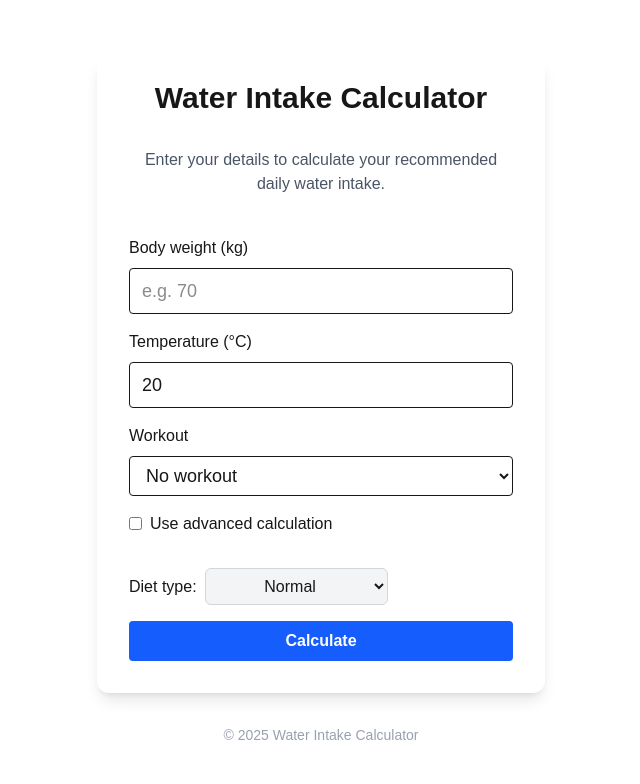
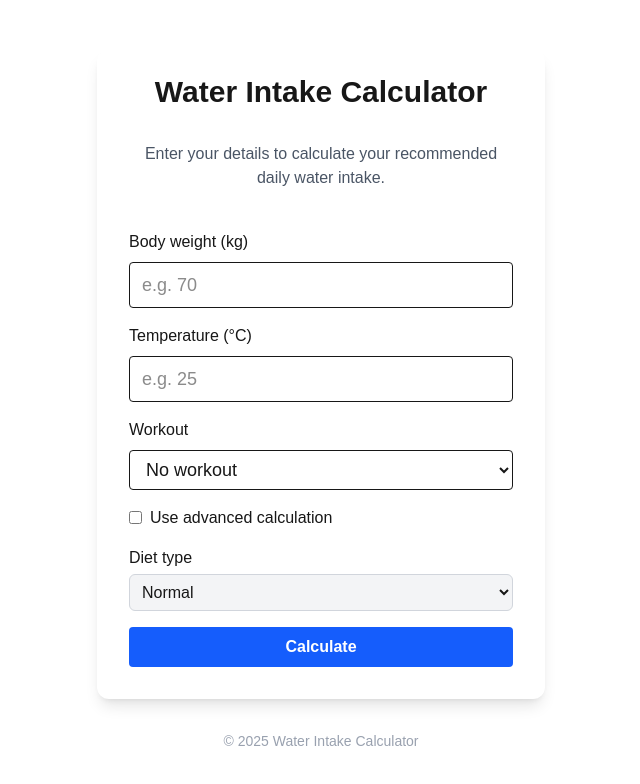
Before and after one commit to Knirkeli/water-calculator, a Next.js app: page / in a window 1280 px wide. Shown: the top 784 px of the page, without its empty margins (319-959 px from the left). Built offline with nearby package versions, Linux system fonts and the light colour scheme.

Commit message:
Stylet diet type, fjernet utfyllte verdier

```diff
--- a/src/components/calculator/WaterIntakeCalculator.tsx
+++ b/src/components/calculator/WaterIntakeCalculator.tsx
@@ -7,18 +7,18 @@ import AdvancedFields from "../input/advancedFields";
 import WBGTInfoPopup from "../ui/popup";
 import WaterResult from "./calcResult";
 import SelectField from "../input/workoutField";
-import DietSelector from "./dietSelector";
+import DietSelector from "../input/dietSelector";
 import DIET_WATER_GAIN from "../../constants/dietWaterGains";
 
 export default function WaterIntakeCalculator() {
   const [weight, setWeight] = useState<string>("");
-  const [temperature, setTemperature] = useState<string>("20");
+  const [temperature, setTemperature] = useState<string>("");
   const [useAdvanced, setUseAdvanced] = useState<boolean>(false);
-  const [humidity, setHumidity] = useState<string>("50");
-  const [hoursInSun, setHoursInSun] = useState<string>("0");
-  const [windSpeed, setWindSpeed] = useState<string>("2");
+  const [humidity, setHumidity] = useState<string>("");
+  const [hoursInSun, setHoursInSun] = useState<string>("");
+  const [windSpeed, setWindSpeed] = useState<string>("");
   const [workoutType, setWorkoutType] = useState<"none" | "indoor" | "outdoor">("none");
-  const [workoutDuration, setWorkoutDuration] = useState<string>("0");
+  const [workoutDuration, setWorkoutDuration] = useState<string>("");
   const [result, setResult] = useState<number | null>(null);
   const [wbgtResult, setWbgtResult] = useState<number | null>(null);
   const [showPopup, setShowPopup] = useState<boolean>(false);
--- a/src/components/calculator/dietSelector.tsx
+++ /dev/null
@@ -1,23 +0,0 @@
-"use client";
-interface DietSelectorProps {
-  diet: "normal" | "fruit" | "protein" | "carbohydrate";
-  setDiet: (diet: "normal" | "fruit" | "protein" | "carbohydrate") => void;
-}
-
-export default function DietSelector({ diet, setDiet }: DietSelectorProps) {
-  return (
-    <label className="block mt-4">
-      Diet type:
-      <select
-  value={diet}
-  onChange={e => setDiet(e.target.value as "normal" | "fruit" | "protein" | "carbohydrate")}
-  className="text-center ml-2 bg-gray-100 dark:bg-gray-800 border border-gray-300 dark:border-gray-600 rounded-md p-2 focus:outline-none focus:ring-2 focus:ring-blue-500"
->
-    <option value="normal">Normal</option>
-    <option value="fruit">Fruit heavy</option>
-    <option value="protein">Protein heavy</option>
-    <option value="carbohydrate">Carbohydrate heavy</option>
-</select>
-    </label>
-  );
-}
--- /dev/null
+++ b/src/components/input/dietSelector.tsx
@@ -0,0 +1,46 @@
+// "use client";
+// interface DietSelectorProps {
+//   diet: "normal" | "fruit" | "protein" | "carbohydrate";
+//   setDiet: (diet: "normal" | "fruit" | "protein" | "carbohydrate") => void;
+// }
+
+// export default function DietSelector({ diet, setDiet }: DietSelectorProps) {
+//   return (
+//     <label className="block mt-4">
+//       Diet type:
+//       <select
+//   value={diet}
+//   onChange={e => setDiet(e.target.value as "normal" | "fruit" | "protein" | "carbohydrate")}
+//   className="text-center ml-2 bg-gray-100 dark:bg-gray-800 border border-gray-300 dark:border-gray-600 rounded-md p-2 focus:outline-none focus:ring-2 focus:ring-blue-500"
+// >
+//     <option value="normal">Normal</option>
+//     <option value="fruit">Fruit heavy</option>
+//     <option value="protein">Protein heavy</option>
+//     <option value="carbohydrate">Carbohydrate heavy</option>
+// </select>
+//     </label>
+//   );
+// }
+"use client";
+interface DietSelectorProps {
+  diet: "normal" | "fruit" | "protein" | "carbohydrate";
+  setDiet: (diet: "normal" | "fruit" | "protein" | "carbohydrate") => void;
+}
+
+export default function DietSelector({ diet, setDiet }: DietSelectorProps) {
+  return (
+    <label className="block w-full">
+      <span className="block mb-1 font-medium">Diet type</span>
+      <select
+        value={diet}
+        onChange={e => setDiet(e.target.value as "normal" | "fruit" | "protein" | "carbohydrate")}
+        className="w-full bg-gray-100 dark:bg-gray-800 border border-gray-300 dark:border-gray-600 rounded-md p-2 focus:outline-none focus:ring-2 focus:ring-blue-500"
+      >
+        <option value="normal">Normal</option>
+        <option value="fruit">Fruit heavy</option>
+        <option value="protein">Protein heavy</option>
+        <option value="carbohydrate">Carbohydrate heavy</option>
+      </select>
+    </label>
+  );
+}
```
